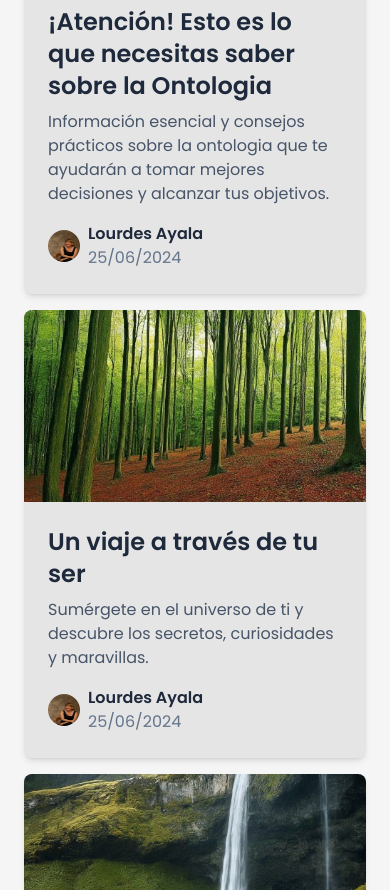
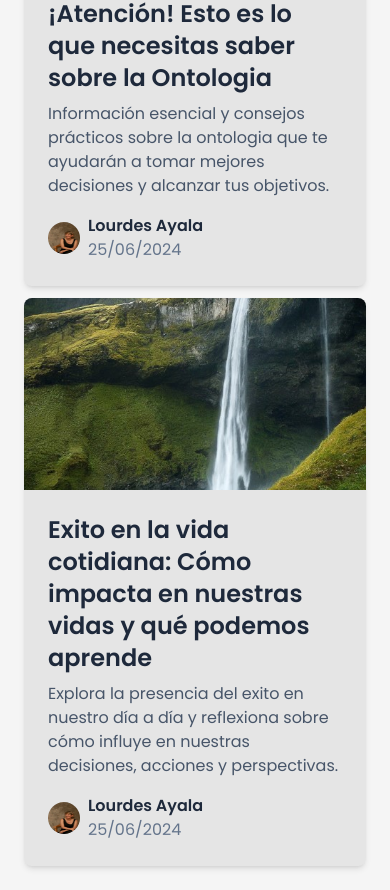
Before and after one commit to SaMoSe12/LAC, a Vue app in the folder app/: page / in a window 390 px wide. Shown: the part 5561-6451 px from the top of the page. Built offline with nearby package versions, Linux system fonts and the light colour scheme.

Commit message:
Changes to be committed: 	new file:   app/public/img/lulu-blog_Mobile.jpg modified:   app/src/components/Card.vue modified:   app/src/components/TitleStrip.vue 	modified:   app/src/pages/About.vue 	modified:   app/src/pages/Home.vue

```diff
--- a/app/src/components/Card.vue
+++ b/app/src/components/Card.vue
@@ -14,7 +14,7 @@
             <h2 class="text-2xl font-semibold text-slate-800 mb-2">{{ title }}</h2>
             <p class="text-slate-600 mb-4" v-if="description">{{ description }}</p>
             <div class="flex items-center">
-                <img src="/img/lulu-blog.jpg" alt="" class="w-8 h-8 rounded-full mr-2">
+                <img src="/img/lulu-blog_Mobile.jpg" alt="" class="w-8 h-8 rounded-full mr-2">
                 <div class="align-self-end justify-self-end">
                     <p class="text-slate-800 font-semibold">{{ authorName }}</p>
                     <p class="text-slate-500">{{ publishedDate }}</p>
--- a/app/src/components/TitleStrip.vue
+++ b/app/src/components/TitleStrip.vue
@@ -2,7 +2,7 @@
 </script>
 <template>
     <div class="flex justify-center items-center sm:text-3xl text-xl text-center text-neutral-100 dark:text-neutral-50 font-semibold sm:h-40 h-32 w-svw bg-gradient-to-r from-salmon-400 to-babyBlue-500 via-fuchsia-500 dark:from-salmon-800 dark:to-babyBlue-900 dark:via-fuchsia-800">
-       <slot name="titleString"> titleString </slot>
+       <slot name="titleString"></slot>
     </div>
 </template>
 <style scoped>
--- a/app/src/pages/About.vue
+++ b/app/src/pages/About.vue
@@ -1,11 +1,7 @@
 <script setup lang="ts">
-
+    import TitleStrip from '../components/TitleStrip.vue';
 </script>
 <template>
-    <div class="mx-3">
-        <h1 class="text-neutral-700 font-bold cursor-pointer select-none">
-            TODO ABOUT <v-icon name="fa-user"/>
-        </h1>
-    </div>
+    <TitleStrip><template #titleString> Acerca de mí</template></TitleStrip>
 </template>
 <style scoped></style>
--- a/app/src/pages/Home.vue
+++ b/app/src/pages/Home.vue
@@ -95,17 +95,16 @@
   </section>
   <section id="home-ideasStrip">
     <TitleStrip><template #titleString>Ideas</template></TitleStrip>
-    <div class="grid gap-4 md:grid-cols-5 sm:grid-cols-3 sm:grid-rows-1 grid-cols-1 p-6">
+    <div class="grid gap-3 sm:gap-4 sm:grid-cols-4 sm:grid-rows-1 grid-cols-1 p-6">
       <Card title=" ¿Listo para el despegue? Descubre el secreto detrás del éxito " description=" Aprende las estrategias probadas que te llevarán a alcanzar tus meta" img-url="/img/b1_Pequeño.jpg" author-name="Lourdes Ayala" published-date="25/06/2024" />
       <Card title="Tu problema tiene solución: ¡Descúbrela aquí!" description=" ¿Cansado de luchar con tu problema? Te presentamos la solución definitiva para que puedas vivir una vida más plena y feliz." img-url="/img/b2_Pequeño.jpg" author-name="Lourdes Ayala" published-date="25/06/2024" />
       <Card title="¡Atención! Esto es lo que necesitas saber sobre la Ontologia" description="Información esencial y consejos prácticos sobre la ontologia que te ayudarán a tomar mejores decisiones y alcanzar tus objetivos." img-url="/img/b3_Pequeño.jpg" author-name="Lourdes Ayala" published-date="25/06/2024" />
-      <Card title="Un viaje a través de tu ser" description="Sumérgete en el universo de ti y descubre los secretos, curiosidades y maravillas." img-url="/img/b4_Pequeño.jpg" author-name="Lourdes Ayala" published-date="25/06/2024" />
       <Card title="Exito en la vida cotidiana: Cómo impacta en nuestras vidas y qué podemos aprende" description="Explora la presencia del exito en nuestro día a día y reflexiona sobre cómo influye en nuestras decisiones, acciones y perspectivas." img-url="/img/b5_Pequeño.jpg" author-name="Lourdes Ayala" published-date="25/06/2024" />
     </div>
   </section>
   <section id="home-contacto">
     <div class="bg-neutral-700 w-full h-full flex flex-col justify-around sm:flex-row gap-4 sm:p-14 p-5">
-      <div class="bg-neutral-200 p-2 sm:p-5 sm:w-1/3 w-full rounded-md m-6">
+      <div class="bg-neutral-200 p-2 sm:p-5 sm:w-1/3 w-full h-full rounded-md m-6">
         <p class="text-neutral-900 font-semibold text-2xl text-center mb-5">Mandáme un mensaje</p>
         <form class="mb-4">
           <div class="mb-6">
@@ -123,9 +122,14 @@
             <label for="contact_message" class="block mb-2 text-sm text-neutral-600 dark:text-neutral-200">Mensaje</label>
             <textarea name="message" id="contact_message" placeholder="Tu Mensaje" class="w-full px-3 py-2 placeholder-slate-600 border border-neutral-800 rounded-md focus:outline-none focus:ring focus:ring-babyBlue-600 dark:bg-neutral-700 dark:text-neutral-50 dark:placeholder-neutral-300 dark:border-neutral-700 dark:focus:ring-slate-100 dark:focus:border-neutral-300"></textarea>
           </div>
+          <div class="my-3 flex justify-center w-full">
+            <Button :has-icon="true" icon="fa-envelope">
+              <template #innerButton>Enviar</template>
+            </Button>
+          </div>
         </form>
       </div>
-      <div class="bg-neutral-200 p-2 sm:p-5 flex-col flex items-center justify-around sm:w-1/3 w-full rounded-md">
+      <div class="bg-neutral-200 p-2 sm:p-5 flex-col flex items-center justify-around sm:w-1/3 w-full h-full rounded-md">
         <p class="text-neutral-900 font-semibold text-2xl">Información de Contacto</p>
         <a href="mailto:info@mentoringontologico.com" target="_blank" class="text-salmon-400 decoration-none font-medium flex cursor-pointer items-center justify-stretch w-full sm:w-4/5">
           <span class="mr-2">
```
Also changed, not shown: app/public/img/lulu-blog_Mobile.jpg (added).
